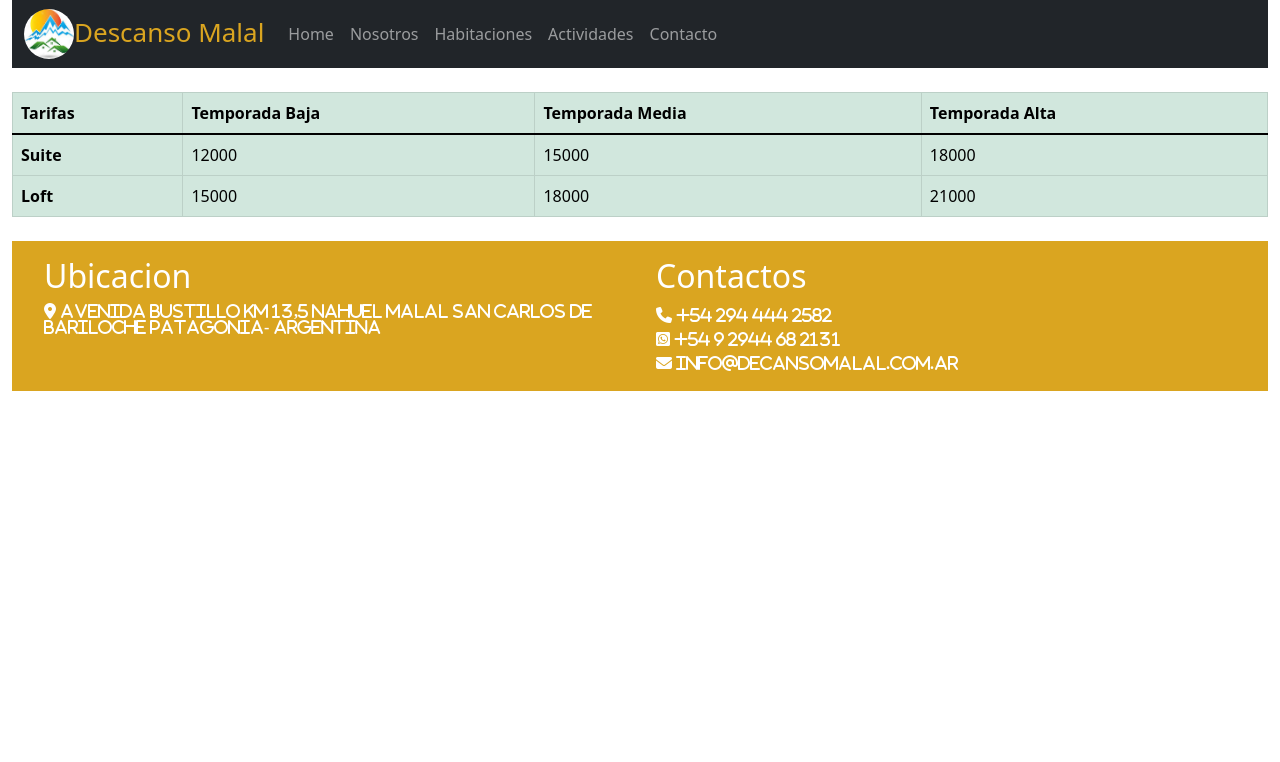
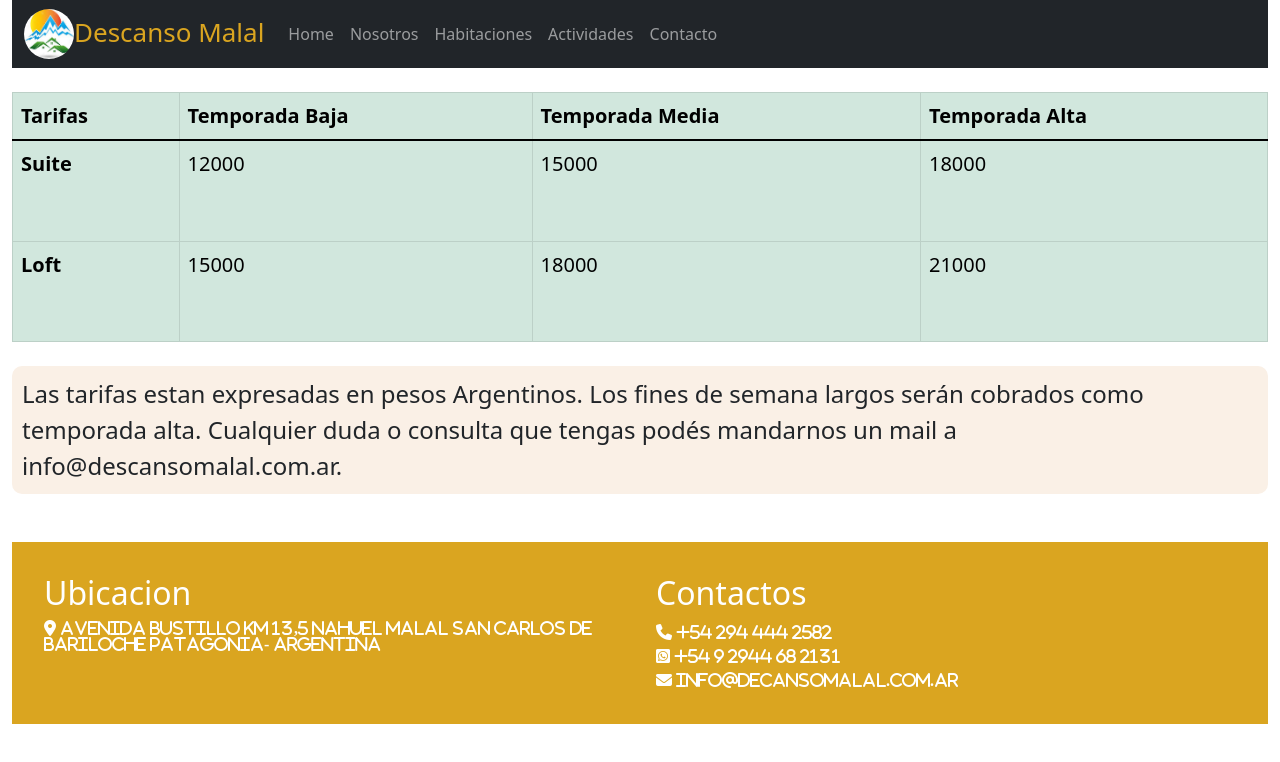
Before and after one commit to agustinazineira/Repo-Azi-eira, a website: page pages/tarifas.html in a window 1280 px wide. Drawn offline with nearby package versions, Linux system fonts and the light colour scheme.

Commit message:
proyecto3

```diff
--- a/assets/scss/style.scss
+++ b/assets/scss/style.scss
@@ -1,4 +1,5 @@
 @import "_variables";
+@import "_tarifas";
 @import "_footer";
 @import "_imgHab";
 @import "_logo";
--- a/pages/tarifas.html
+++ b/pages/tarifas.html
@@ -11,7 +11,7 @@
     <link rel="stylesheet" href="../assets/css/style.css">
     <link rel="icon" href="../assets/Favicon/descarga.ico">
 </head>
-<body class="container-fluid">
+<body class="tarifas container-fluid">
     <header>
       <nav class="navbar navbar-expand-lg navbar-dark bg-dark">
         <div class="container-fluid">
@@ -46,7 +46,8 @@
     </header>
 
     <main class="mt-4 mb-4">
-        <table class="table table-success table-bordered">
+      <div>
+        <table class="tabla table table-success table-bordered">
             <thead>
               <tr>
                 <th scope="col">Tarifas</th>
@@ -70,6 +71,13 @@
               </tr>
             </tbody>
           </table>
+        </div>
+        <div class="textoNos mt-4 mb-4">
+          <p>
+            Las tarifas estan expresadas en pesos Argentinos. Los fines de semana largos serán cobrados como temporada alta. Cualquier duda o consulta que tengas podés mandarnos un mail a info@descansomalal.com.ar.
+
+          </p>
+        </div>
     </main>
     <footer class="pie">
         <div class="d-flex m-3">
```
Also changed, not shown: assets/css/style.css, 3 other files.
